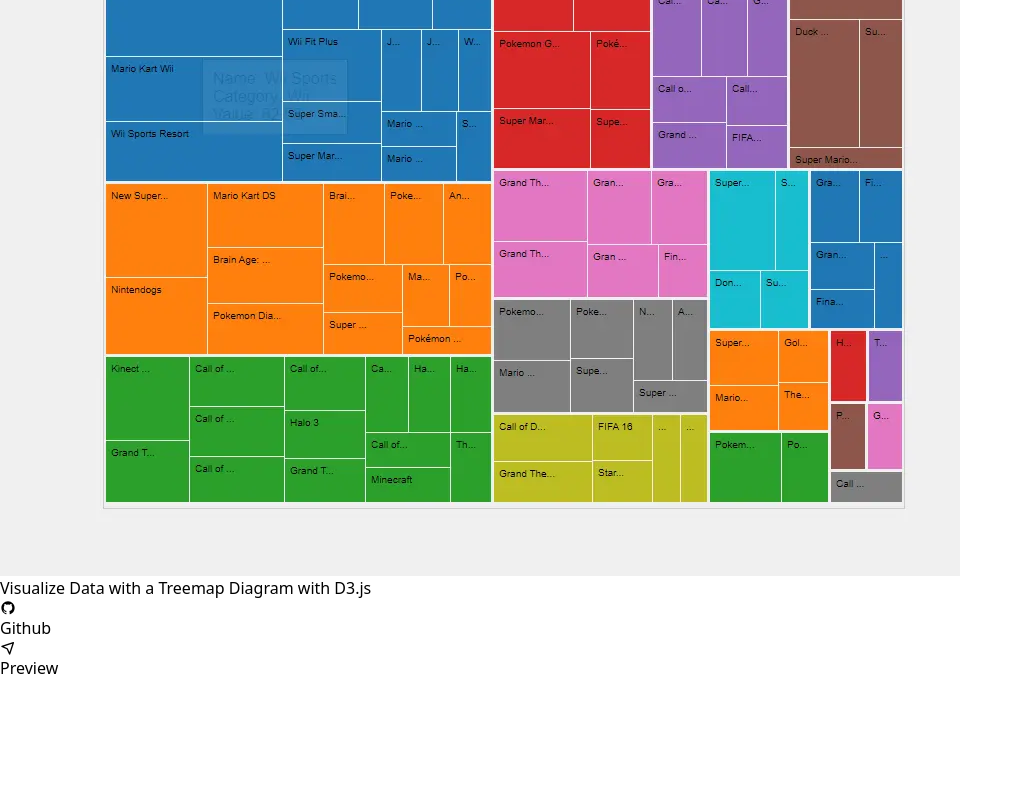
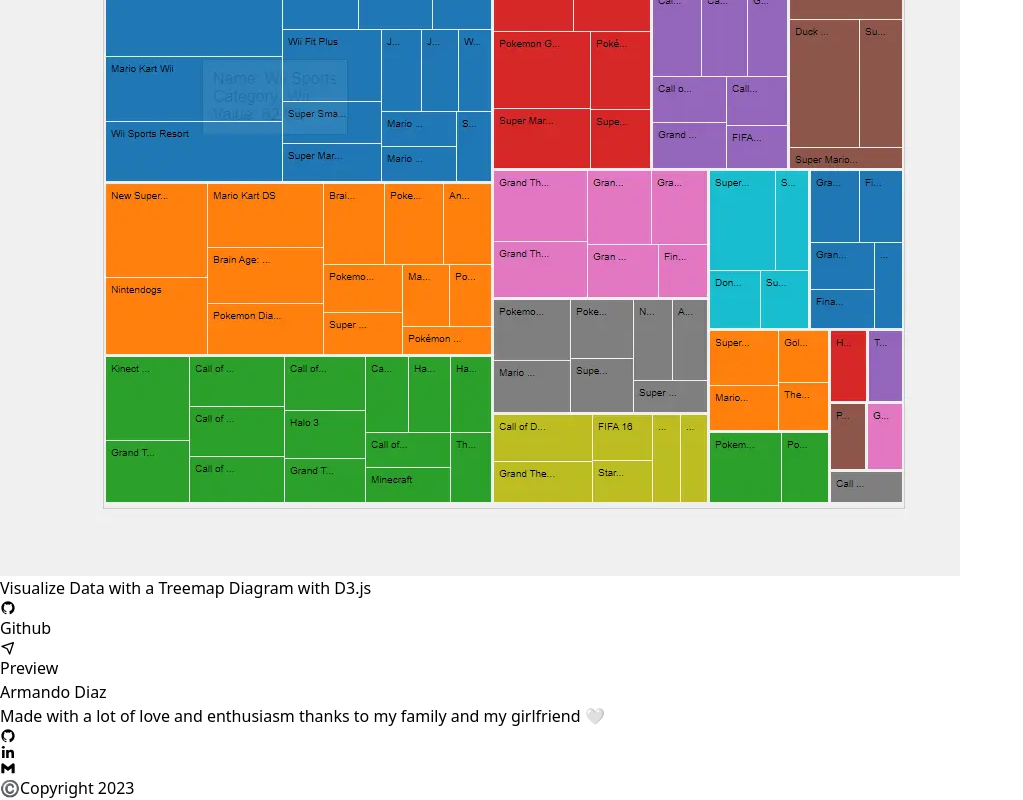
Before and after one commit to adiazt01/portafolio_v2, a React (Vite) app: page / in a window 1280 px wide. Shown: the part 6943-7743 px from the top of the page, without its empty margins (0-1023 px from the left). Before the commit the page ends 7623 px from the top, so only its background shows below. Built offline with nearby package versions, Linux system fonts and the light colour scheme.

Commit message:
Update layouts and add footer section

```diff
--- a/src/App.jsx
+++ b/src/App.jsx
@@ -1,4 +1,6 @@
-import { FullWidthLayout } from "./components/layouts/FullWidthLayout";
+import { FullContainerLayout } from "./components/layouts/FullContainerLayout";
+import { MediumContainerLayout } from "./components/layouts/MediumContainerLayout";
+import { Footer } from "./components/sections/Footer";
 import { Hero } from "./components/sections/Hero";
 import { Projects } from "./components/sections/Projects";
 import { Technologies } from "./components/sections/Technologies";
@@ -6,11 +8,14 @@
 function App() {
   return (
     <>
-      <FullWidthLayout>
+      <MediumContainerLayout>
         <Hero />
         <Technologies />
-        <Projects/>
-      </FullWidthLayout>
+        <Projects />
+      </MediumContainerLayout>
+      <FullContainerLayout>
+        <Footer />
+      </FullContainerLayout>
     </>
   );
 }
--- /dev/null
+++ b/src/components/layouts/FullContainerLayout.jsx
@@ -0,0 +1,13 @@
+import {PropTypes} from 'prop-types'
+
+export const FullContainerLayout = ({ children }) => {
+    return (
+        <main className="flex h-auto bg-black flex-col">
+            {children}
+        </main>
+    )
+}
+
+FullContainerLayout.propTypes = {
+    children: PropTypes.node.isRequired,
+}
--- a/src/components/layouts/FullWidthLayout.jsx
+++ /dev/null
@@ -1,13 +0,0 @@
-import {PropTypes} from 'prop-types'
-
-export const FullWidthLayout = ({ children }) => {
-    return (
-        <main className="flex h-auto bg-black flex-col px-2">
-            {children}
-        </main>
-    )
-}
-
-FullWidthLayout.propTypes = {
-    children: PropTypes.node.isRequired,
-}
--- /dev/null
+++ b/src/components/layouts/MediumContainerLayout.jsx
@@ -0,0 +1,13 @@
+import {PropTypes} from 'prop-types'
+
+export const MediumContainerLayout = ({ children }) => {
+    return (
+        <main className="flex h-auto px-3 bg-black flex-col ">
+            {children}
+        </main>
+    )
+}
+
+MediumContainerLayout.propTypes = {
+    children: PropTypes.node.isRequired,
+}
--- /dev/null
+++ b/src/components/sections/Footer.jsx
@@ -0,0 +1,45 @@
+import { BiLogoGithub, BiLogoGmail, BiLogoLinkedin } from "react-icons/bi";
+
+const linksSocial = [
+  {
+    name: "Github",
+    url: "",
+    icon: <BiLogoGithub />,
+  },
+  { name: "Linkedin", url: "", icon: <BiLogoLinkedin /> },
+  { name: "Email", url: "", icon: <BiLogoGmail /> },
+];
+
+export const Footer = () => {
+  return (
+    <footer>
+      <div className="grid grid-cols-1 gap-4 border border-zinc-900 mt-16">
+        <div className="flex mt-4 flex-col justify-center items-center rounded mx-auto w-full px-3">
+          <p className="text-2xl w-full text-left font-medium  mt-3 px-5 text-zinc-300">
+            Armando Diaz
+          </p>
+          <p className="text-sm w-full text-left tracking-tight text-zinc-400 px-5">
+            Made with a lot of love and enthusiasm thanks to my family and my
+            girlfriend 🤍
+          </p>
+        </div>
+        <div className="grid grid-rows-1 grid-cols-2 px-4">
+          <div className="flex flex-col px-2 mb-4">
+            <ul className="flex justify-start gap-2">
+              {linksSocial.map((link, i) => (
+                <li key={i} className="mx-2">
+                  <a href="" className="text-2xl text-gray-300">
+                    {link.icon}
+                  </a>
+                </li>
+              ))}
+            </ul>
+          </div>
+          <div className="text-zinc-500 text-sm">
+            <p>©️Copyright 2023</p>
+          </div>
+        </div>
+      </div>
+    </footer>
+  );
+};
```
